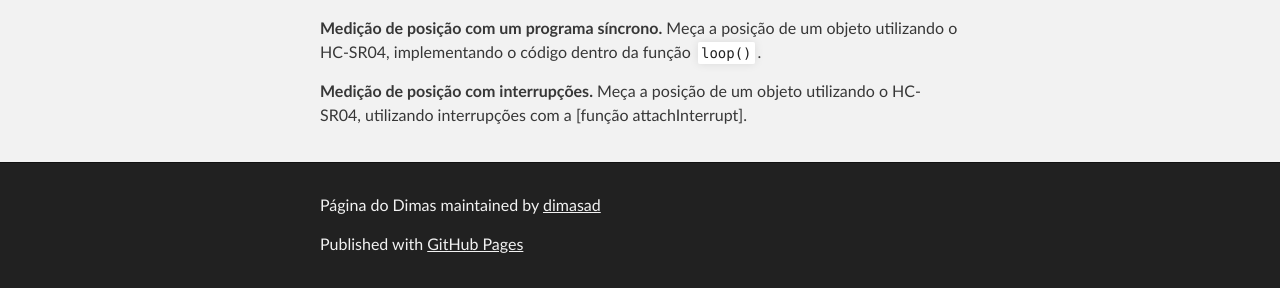
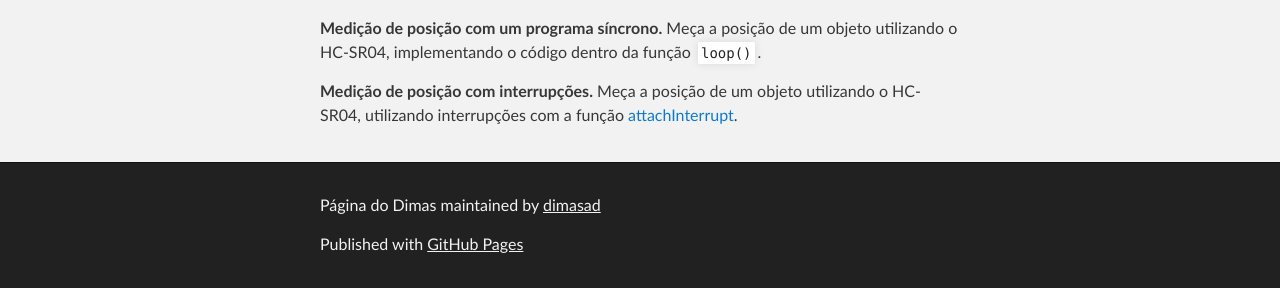
Before and after one commit to dimasad/dimasad.github.io.OLD, a Jekyll site: the page built from _aulas/pratica2.md, in a window 1280 px wide and 900 px high, scrolled down 1979 px. Shown: the part 609-897 px from the top of the window. Built offline with Jekyll 4.4.1, drawn with Linux system fonts in a browser that asks for light colours; formulas are drawn with MathJax 3.

```diff
--- a/_aulas/pratica2.md
+++ b/_aulas/pratica2.md
@@ -144,7 +144,7 @@ dentro da função `loop()`.
 
 **Medição de posição com interrupções.**
 Meça a posição de um objeto utilizando o HC-SR04, utilizando interrupções
-com a [função attachInterrupt].
+com a função [attachInterrupt].
 
 [delay]: https://www.arduino.cc/en/Reference/Delay
 [delayMicroseconds]: https://www.arduino.cc/en/Reference/DelayMicroseconds
```
